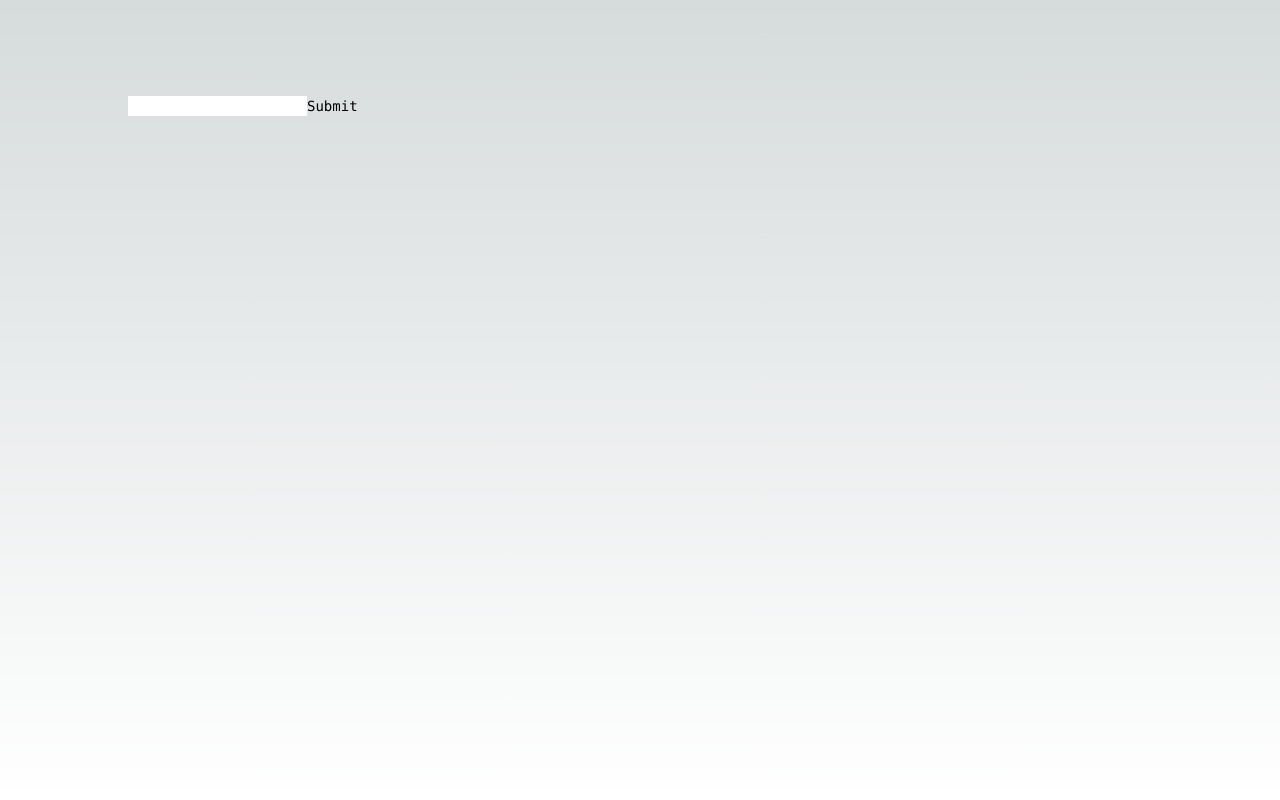
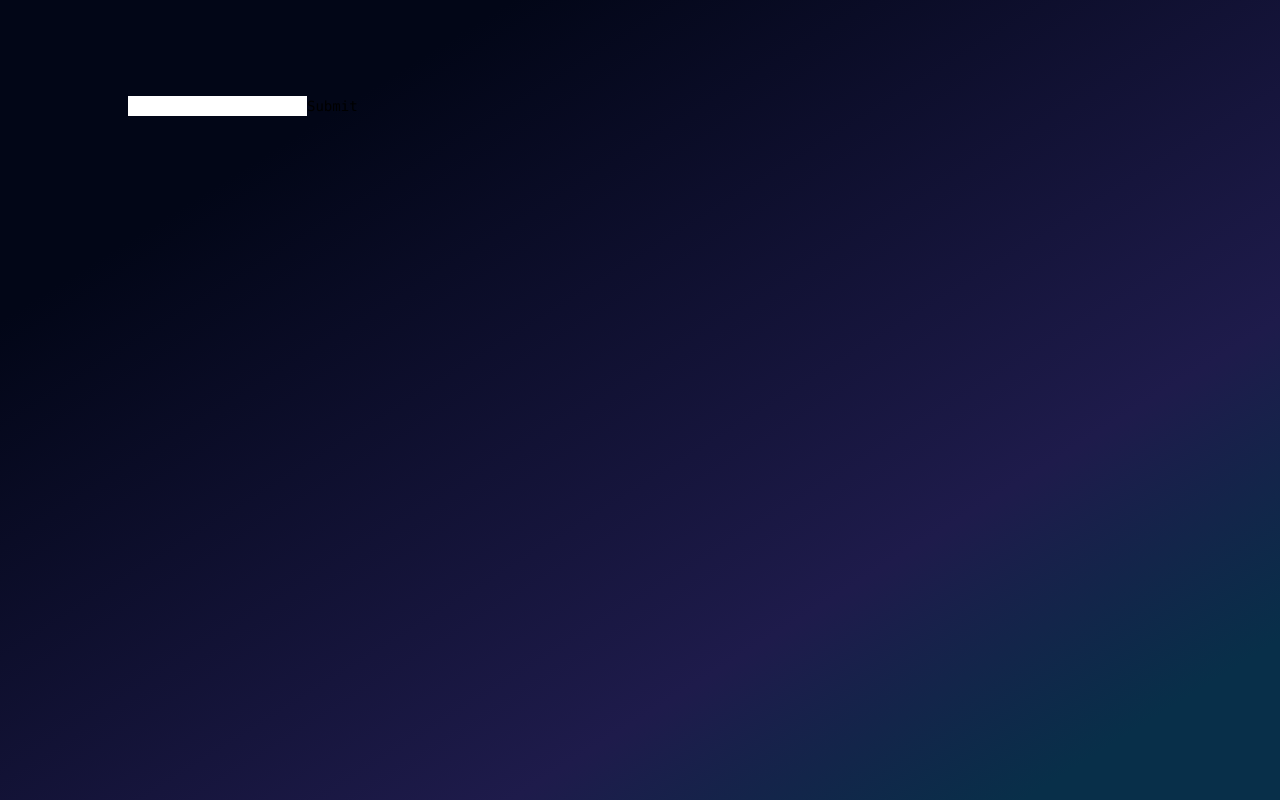
Before and after one commit to insanealec/megalist, a Next.js app: page /list in a window 1280 px wide. Built offline with nearby package versions, Linux system fonts and the light colour scheme.

Commit message:
Playing with background gradient

```diff
--- a/app/globals.css
+++ b/app/globals.css
@@ -18,10 +18,4 @@
 
 body {
   color: rgb(var(--foreground-rgb));
-  background: linear-gradient(
-      to bottom,
-      transparent,
-      rgb(var(--background-end-rgb))
-    )
-    rgb(var(--background-start-rgb));
 }
--- a/app/layout.tsx
+++ b/app/layout.tsx
@@ -1,8 +1,5 @@
 import './globals.css'
 import type { Metadata } from 'next'
-import { Inter } from 'next/font/google'
-
-const inter = Inter({ subsets: ['latin'] })
 
 export const metadata: Metadata = {
   title: 'Create Next App',
@@ -14,9 +11,10 @@ export default function RootLayout({
 }: {
   children: React.ReactNode
 }) {
+  const className = "bg-gradient-to-br from-slate-950 from-20% via-indigo-950 via-70% to-sky-950 to-90%";
   return (
     <html lang="en">
-      <body className={inter.className}>{children}</body>
+      <body className={className}>{children}</body>
     </html>
   )
 }
```
